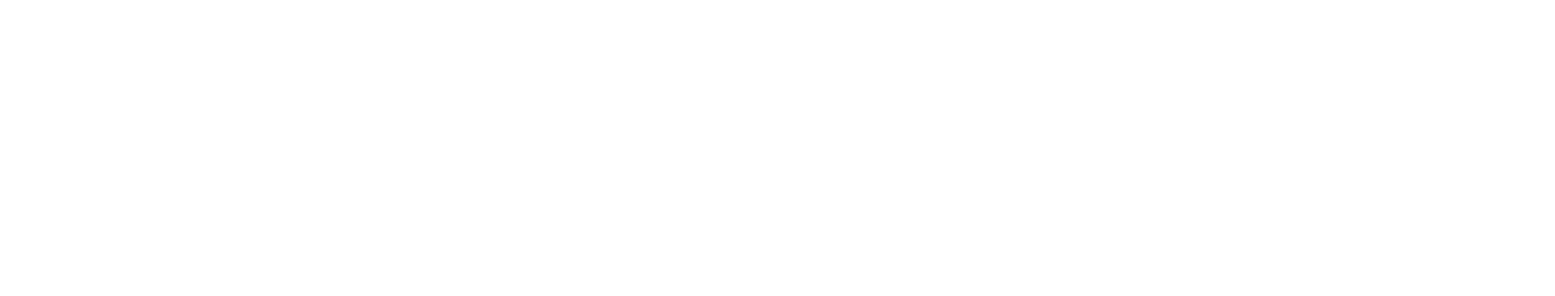
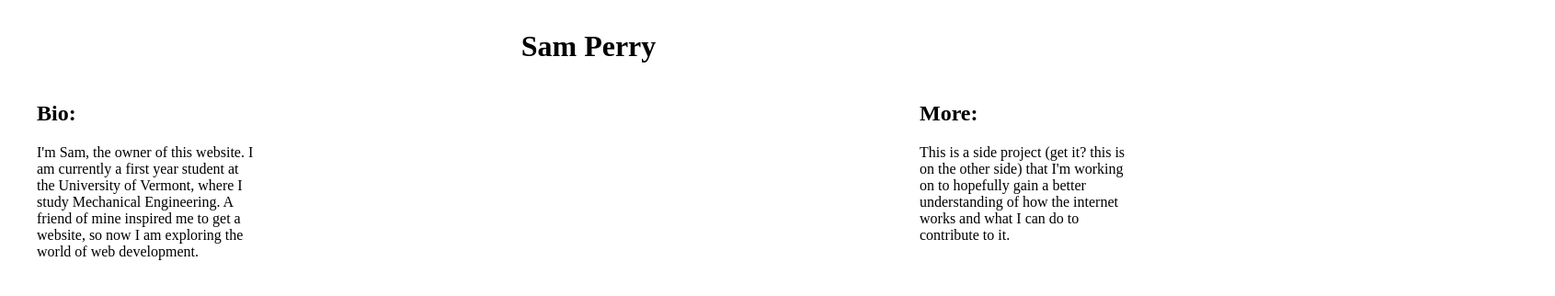
Before and after one commit to samjperry/samjperry.github.io, a plain HTML site: page index.html in a window 1280 px wide. Shown: the top 322 px of the page at 92% size, 1691 px wide, since content can reach past the window. Drawn offline with Linux system fonts and the light colour scheme.

Commit message:
Update style.css

```diff
--- a/style.css
+++ b/style.css
@@ -1,9 +1,29 @@
 body {
-  background-color: F3F3F3;
-  margin: 100em 100em 100em 100em;
-  }
+	background-color: F3F3F3;
+}
+
+h1 {
+	text-align: center;
+}
+
+.site {
+	margin: 2em 2em 2em 2em;
+}
 
 .meme {
-  letter-spacing: 7px;
-  text-transform: uppercase;
+	letter-spacing: 7px;
+	text-transform: uppercase;
 }
+
+.main {
+	width: 20%;
+	float: left;
+	overflow: hidden;
+
+}
+
+.mainb {
+	width: 20%;
+	float: right;
+	overflow: hidden;
+}
```
